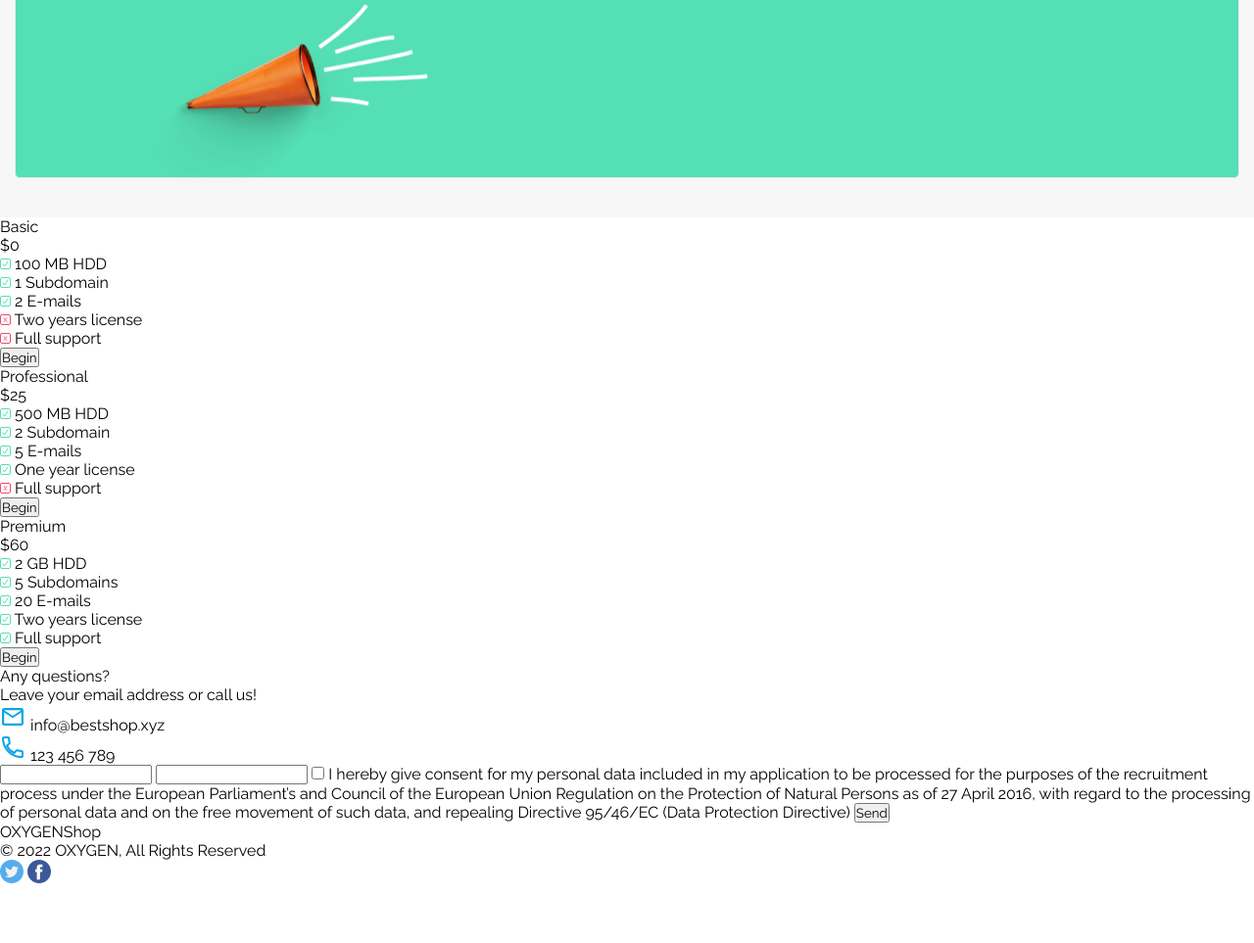
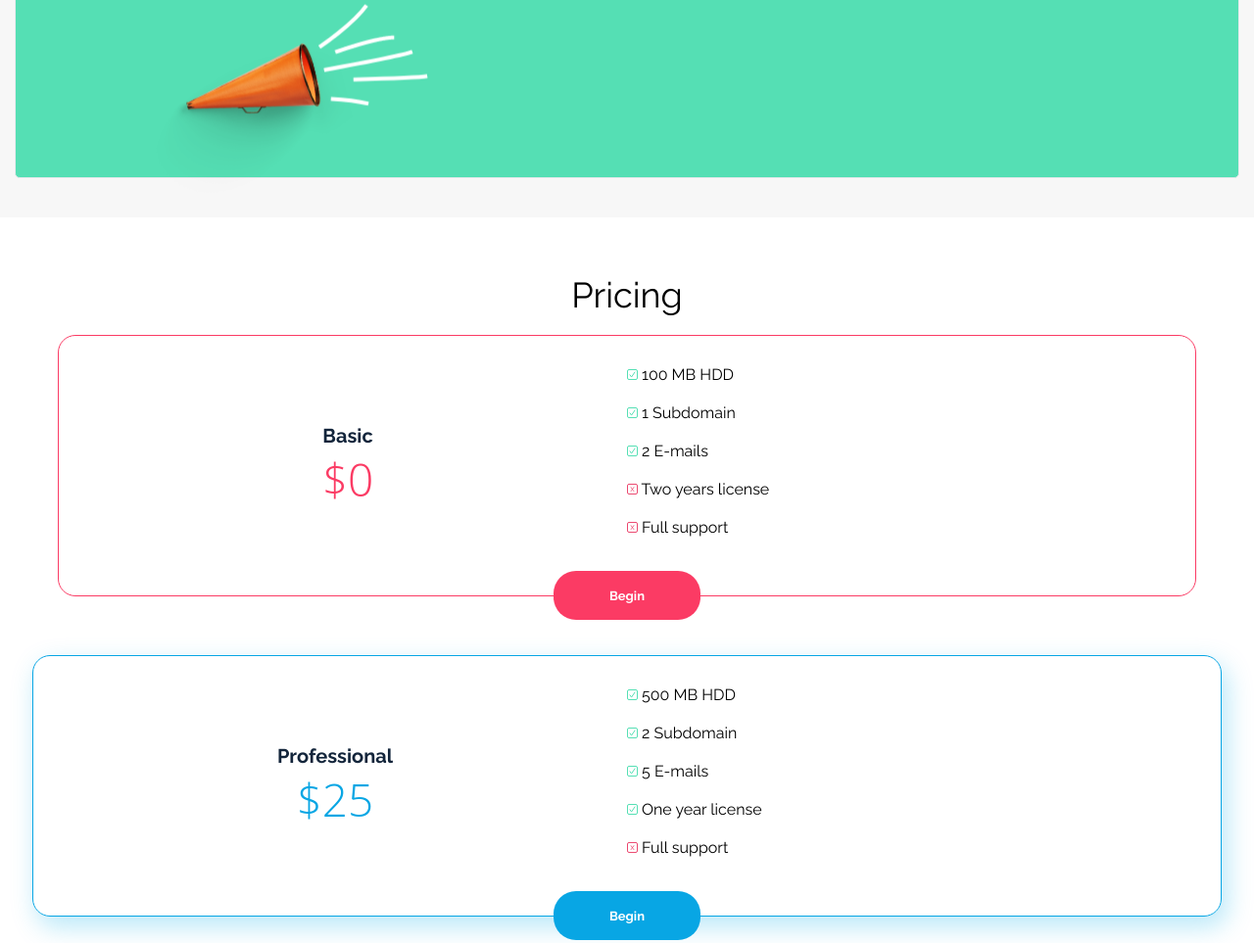
Before and after one commit to nicolascou/OxygenShop, a website: page index.html in a window 1280 px wide. Shown: the part 2944-3907 px from the top of the page at 98% size. Before the commit the page ends 3850 px from the top, so only its background shows below. Drawn offline with Linux system fonts and the light colour scheme.

Commit message:
add pricing styles

```diff
--- a/index.html
+++ b/index.html
@@ -103,6 +103,7 @@
     </section>
 
     <section class="pricing">
+      <h2 class="pricing__title">Pricing</h2>
       <div class="pricing__box pricing__box--basic">
         <div class="pricing__box__left">
           <p class="pricing__box__left__name">Basic</p>
@@ -147,7 +148,7 @@
             </li>
           </ul>
         </div>
-        <button class="product__box__btn">Begin</button>
+        <button class="pricing__box__btn">Begin</button>
       </div>
 
       <div class="pricing__box pricing__box--professional">
@@ -194,7 +195,7 @@
           </li>
           </ul>
         </div>
-        <button class="product__box__btn">Begin</button>
+        <button class="pricing__box__btn">Begin</button>
       </div>
 
       <div class="pricing__box pricing__box--premium">
@@ -241,7 +242,7 @@
             </li>
           </ul>
         </div>
-        <button class="product__box__btn">Begin</button>
+        <button class="pricing__box__btn">Begin</button>
       </div>
     </section>
   </main>
--- a/sass/styles.scss
+++ b/sass/styles.scss
@@ -227,3 +227,108 @@ body {
     }
   }
 }
+
+.pricing {
+  padding: 18px;
+  text-align: center;
+
+  &__title {
+    display: block;
+    font-weight: 400;
+    font-size: 36px;
+    line-height: 42px;
+    margin-top: 40px;
+    margin-bottom: 20px;
+  }
+
+  &__box {
+    position: relative;
+    margin: 60px 15px;
+    padding: 10px;
+    padding-bottom: 40px;
+    border-radius: 18px;
+    display: grid;
+    grid-template-columns: .5fr .5fr;
+    grid-template-rows: 1fr;
+
+    &__left {
+      margin-top: 80px;
+
+      &__name {
+        color: #13253B;
+        font-weight: 700;
+        font-size: 20px;
+        line-height: 24px;
+      }
+
+      &__price {
+        font-family: 'Open Sans';
+        font-weight: 300;
+        font-size: 46px;
+        line-height: 64px;
+      }
+    }
+
+    &__right {
+      text-align: left;
+
+      &__item {
+        list-style: none;
+        margin: 20px 0;
+      }
+    }
+
+    &--basic {
+      margin: 15px 41px;
+      border: 1px solid #FB3B64;
+      .pricing__box {
+        &__btn {
+          background-color: #FB3B64;
+        }
+        &__left__price {
+          color: #FB3B64;
+        }
+      }
+    }
+
+    &--professional {
+      border: solid 1px #08A6E4;
+      box-shadow: 5px 10px 27px rgba(7, 172, 230, 0.29);
+      .pricing__box {
+        &__btn {
+          background-color: #08A6E4;
+        }
+        &__left__price {
+          color: #08A6E4;
+        }
+      }
+    }
+
+    &--premium {
+      border: 1px solid #55DFB4;
+      margin: 15px 41px;
+      .pricing__box {
+        &__btn {
+          background-color: #55DFB4;
+        }
+        &__left__price {
+          color: #55DFB4;
+        }
+      }
+    }
+
+    &__btn {
+      position: absolute;
+      bottom: -25px;
+      left: 50%;
+      transform: translateX(-50%);
+      border-radius: 23px;
+      border: none;
+      width: 150px;
+      height: 50px;
+      font-weight: 700;
+      font-size: 13px;
+      color: white;
+    }
+  }
+}
```
Also changed, not shown: styles.css.
